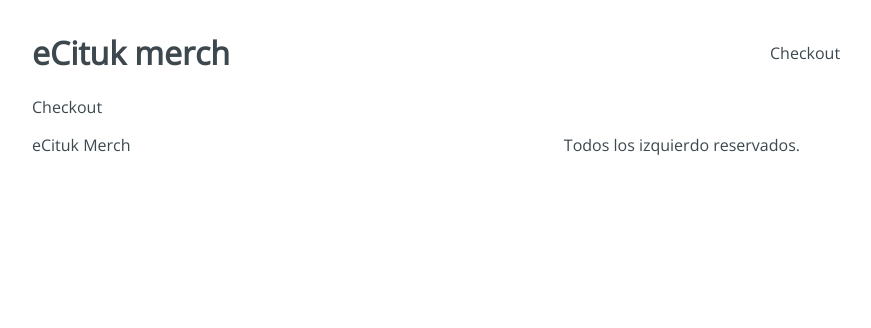
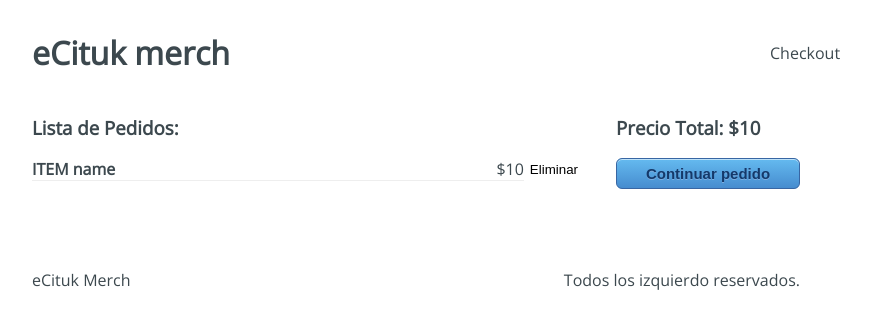
Before and after one commit to engelcituk/react-merch, a React app: page /checkout in a window 1280 px wide. Shown: the top 328 px of the page, without its empty margins (224-1095 px from the left). Built offline with nearby package versions, Linux system fonts and the light colour scheme; the HTML template or start-up script is replaced by a standard one.

Commit message:
Maquetación y estilos del formulario de checkout

```diff
--- a/src/containers/Checkout.jsx
+++ b/src/containers/Checkout.jsx
@@ -1,9 +1,25 @@
-import React from 'react'
+import React from 'react';
+import '../styles/components/Checkout.css'
 
-export const Checkout = () => {
+const Checkout = () => {
   return (
-    <div>Checkout</div>
-  )
-}
+    <div className="Checkout">
+      <div className="Checkout-content">
+        <h3>Lista de Pedidos:</h3>
+        <div className="Checkout-item">
+          <div className="Checkout-element">
+            <h4>ITEM name</h4>
+            <span>$10</span>
+          </div>
+          <button type="button">Eliminar</button>
+        </div>
+      </div>
+      <div className="Checkout-sidebar">
+        <h3>Precio Total: $10</h3>
+        <button type="button">Continuar pedido</button>
+      </div>
+    </div>
+  );
+};
 
 export default Checkout
```
